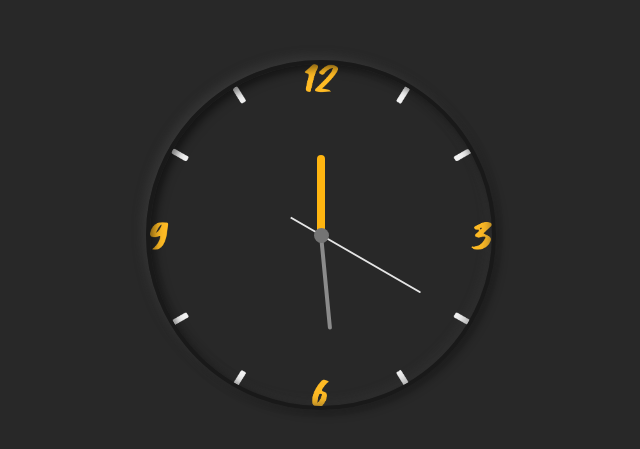
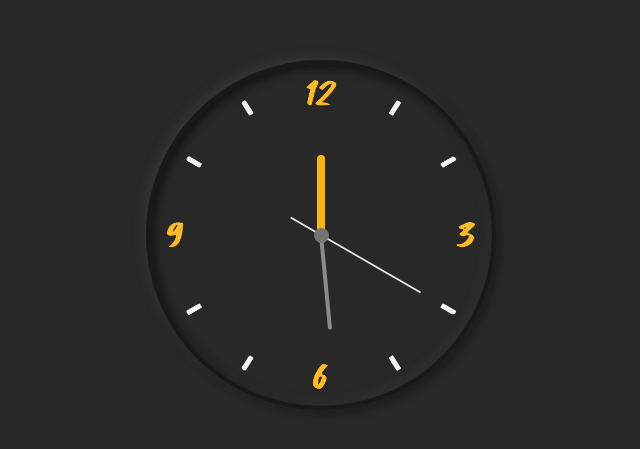
Before and after one commit to nickynite/JSClock, a plain HTML site: page index.html in a window 1280 px wide. Shown: the part 165-614 px from the top of the page, without its empty margins (319-959 px from the left). Drawn offline with Linux system fonts and the light colour scheme.

Commit message:
fixed background

```diff
--- a/style.css
+++ b/style.css
@@ -18,8 +18,10 @@ body {
     height: 350px;
     justify-content: center;
     align-items: center;
-  background-image: url(./img/clock-face.png);
-    background-size: cover;
+    background: url(./img/clock-face.png);
+    background-size: 90%;
+    background-repeat: no-repeat;
+    background-position: center;
     border: 4px solid #191919;
     border-radius: 50%;
     box-shadow: -4px -4px 10px rgba(67, 67, 67, 0.5),
```
